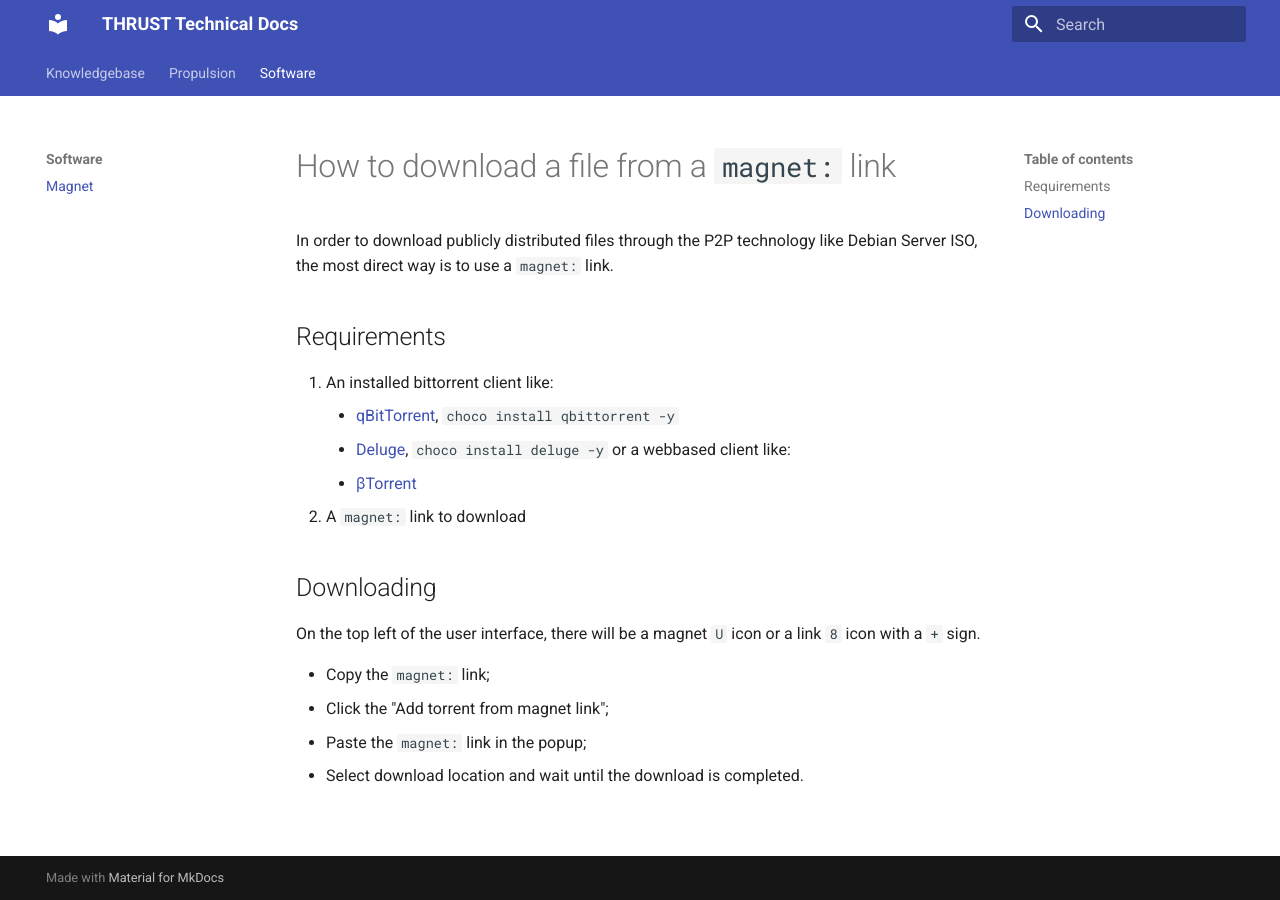
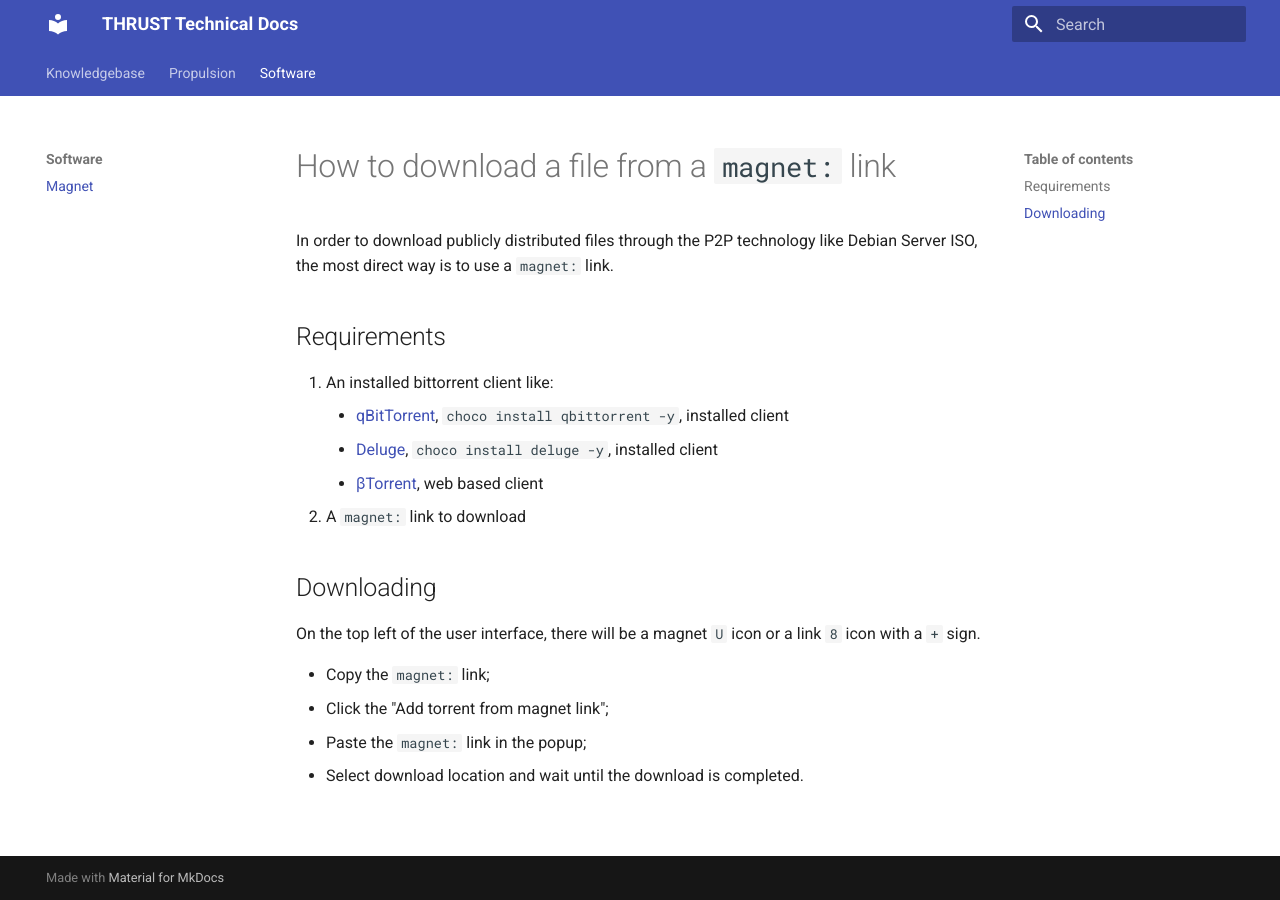
Before and after one commit to thrust-team/docs, an MkDocs documentation site: the page built from docs/software/magnet.md, in a window 1280 px wide. Built offline with MkDocs 1.6.1 and Material for MkDocs 9.7.7, drawn with Linux system fonts in a browser that asks for light colours.

Commit message:
Client type specification

```diff
--- a/docs/software/magnet.md
+++ b/docs/software/magnet.md
@@ -8,10 +8,9 @@ In order to download publicly distributed files through the P2P technology like
 ## Requirements
 
 1. An installed bittorrent client like:
-    - [qBitTorrent](https://www.qbittorrent.org/download.php), `choco install qbittorrent -y`
-    - [Deluge](https://deluge-torrent.org/), `choco install deluge -y`
-    or a webbased client like:
-    - [βTorrent](https://btorrent.xyz/)
+    - [qBitTorrent](https://www.qbittorrent.org/download.php), `choco install qbittorrent -y`, installed client
+    - [Deluge](https://deluge-torrent.org/), `choco install deluge -y`, installed client
+    - [βTorrent](https://btorrent.xyz/), web based client
 2. A `magnet:` link to download
 
 ## Downloading
```
